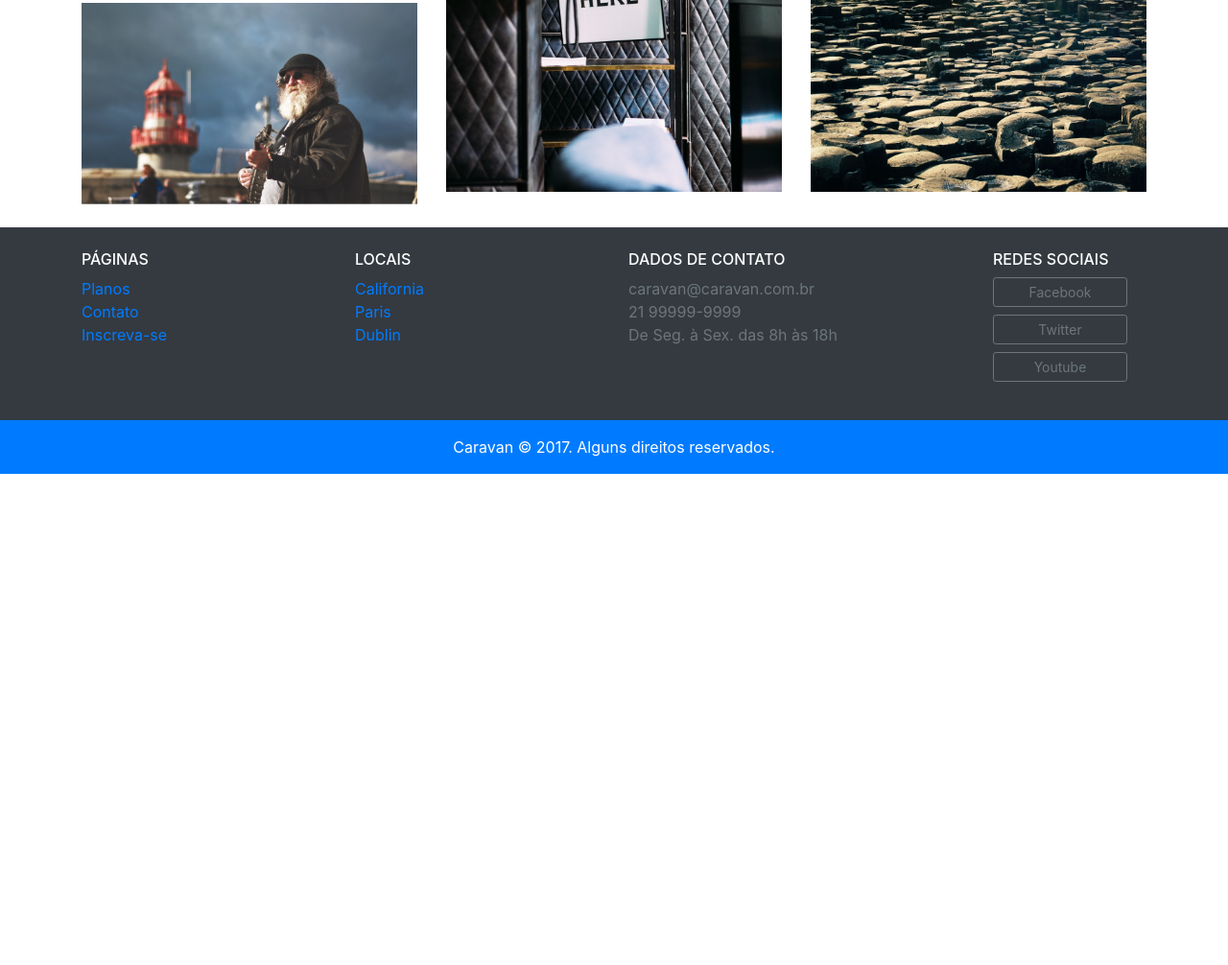
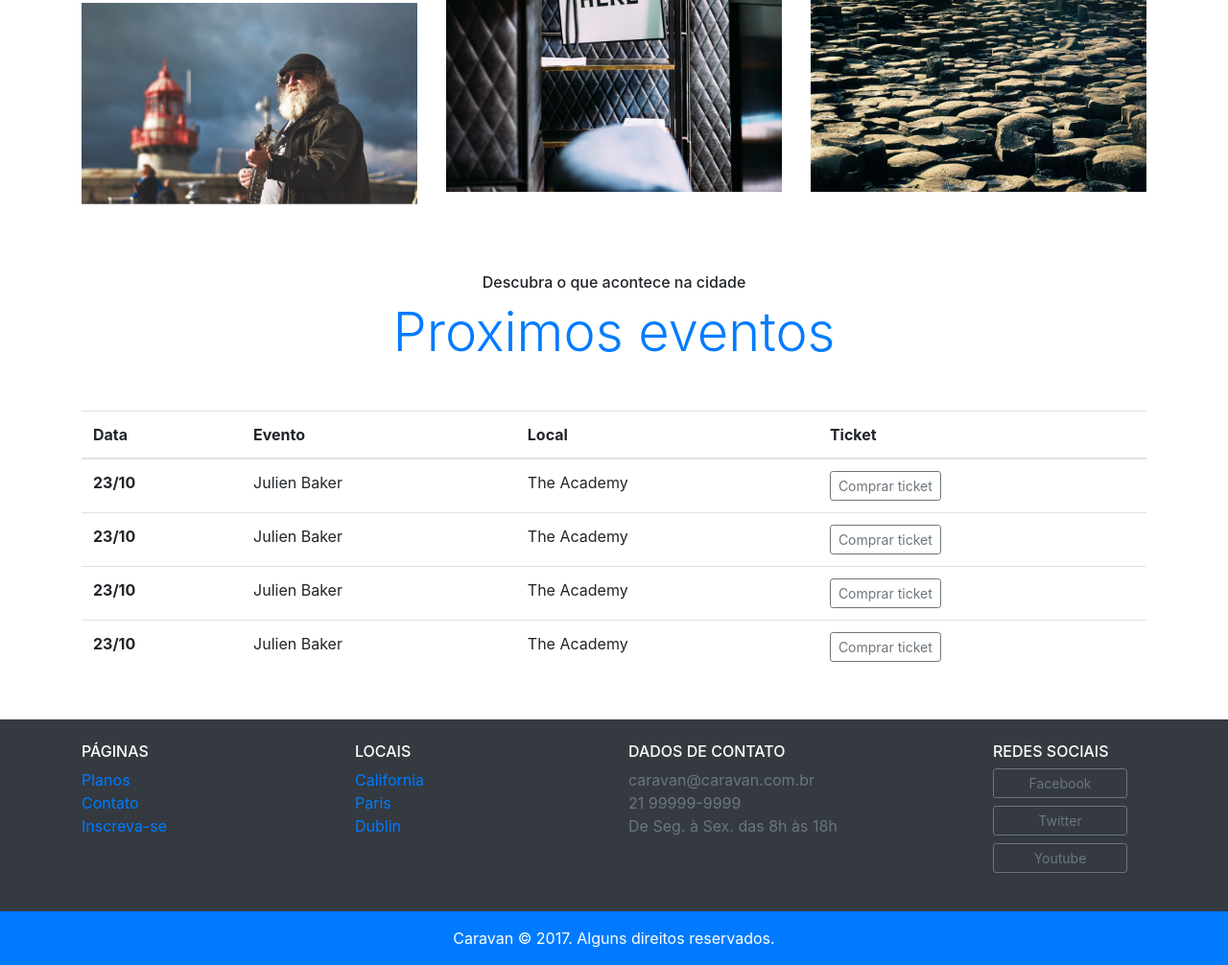
Before and after one commit to Ferrhz/bootstrapOrigamid, a plain HTML site: page local.html in a window 1280 px wide. Shown: the part 730-1736 px from the top of the page at 96% size. Before the commit the page ends 1224 px from the top, so only its background shows below. Drawn offline with Linux system fonts and the light colour scheme.

Commit message:
termino da pagia local

```diff
--- a/local.html
+++ b/local.html
@@ -110,8 +110,52 @@
 
     </section>
 
+    <section class="container">
+        <div class="my-5 text-center">
+            <span class="h6 d-block">Descubra o que  acontece na cidade</span>
+            <h1 class="display-4 text-primary">Proximos eventos</h1>
+        </div>
+        <table class="table table-hover table-responsive-md">
+            <thead>
+              <tr>
+                <th scope="col">Data</th>
+                <th scope="col">Evento</th>
+                <th scope="col">Local</th>
+                <th scope="col">Ticket</th>
+              </tr>
+            </thead>
+            <tbody>
+              <tr>
+                <th scope="row">23/10</th>
+                <td>Julien Baker</td>
+                <td>The Academy</td>
+                <td><a href="" class="btn btn-outline-secondary btn-sm">Comprar ticket</a></td>
+              </tr>
+              <tr>
+                <th scope="row">23/10</th>
+                <td>Julien Baker</td>
+                <td>The Academy</td>
+                <td><a href="" class="btn btn-outline-secondary btn-sm">Comprar ticket</a></td>
+              </tr>
+              <tr>
+                <th scope="row">23/10</th>
+                <td>Julien Baker</td>
+                <td>The Academy</td>
+                <td><a href="" class="btn btn-outline-secondary btn-sm">Comprar ticket</a></td>
+              </tr>
 
-    <footer class="bg-dark text-white">
+              <tr>
+                <th scope="row">23/10</th>
+                <td>Julien Baker</td>
+                <td>The Academy</td>
+                <td><a href="" class="btn btn-outline-secondary btn-sm">Comprar ticket</a></td>
+              </tr>
+            </tbody>
+          </table>
+
+    </section>
+
+    <footer class="bg-dark text-white mt-5">
         <div class="container py-4">
             <div class="row">
                 <div class="col-md-3 col-6">
```
Also changed, not shown: index.html (+1 -1 lines).
